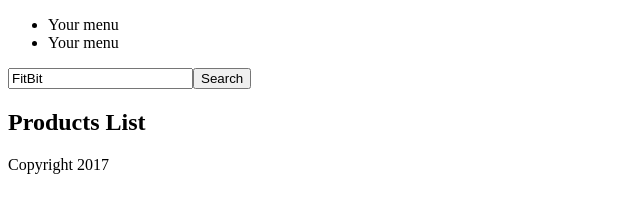
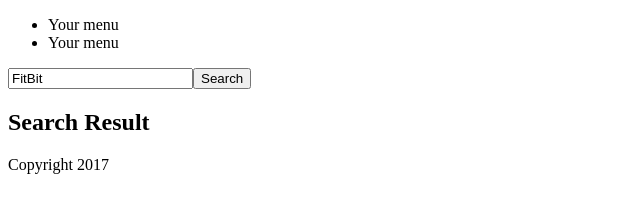
Before and after one commit to psolizrodriguez/comp433Project2EstoreWebClient, a plain HTML site: page WebContent/index.html in a window 1280 px wide. Shown: the full height of the page, 0-640 px from the left. Drawn offline with Linux system fonts and the light colour scheme.

Commit message:
Removing .setting folder

```diff
--- a/WebContent/index.html
+++ b/WebContent/index.html
@@ -27,7 +27,7 @@
 	<section>
 		<article>
 			<header>
-				<h2>Products List</h2>
+				<h2>Search Result</h2>
 			</header>
 			<p>
 			<div id="inventoryContainer"></div>
```
Also changed, not shown: .settings/org.eclipse.wst.common.project.facet.core.xml (deleted), 5 other files.
